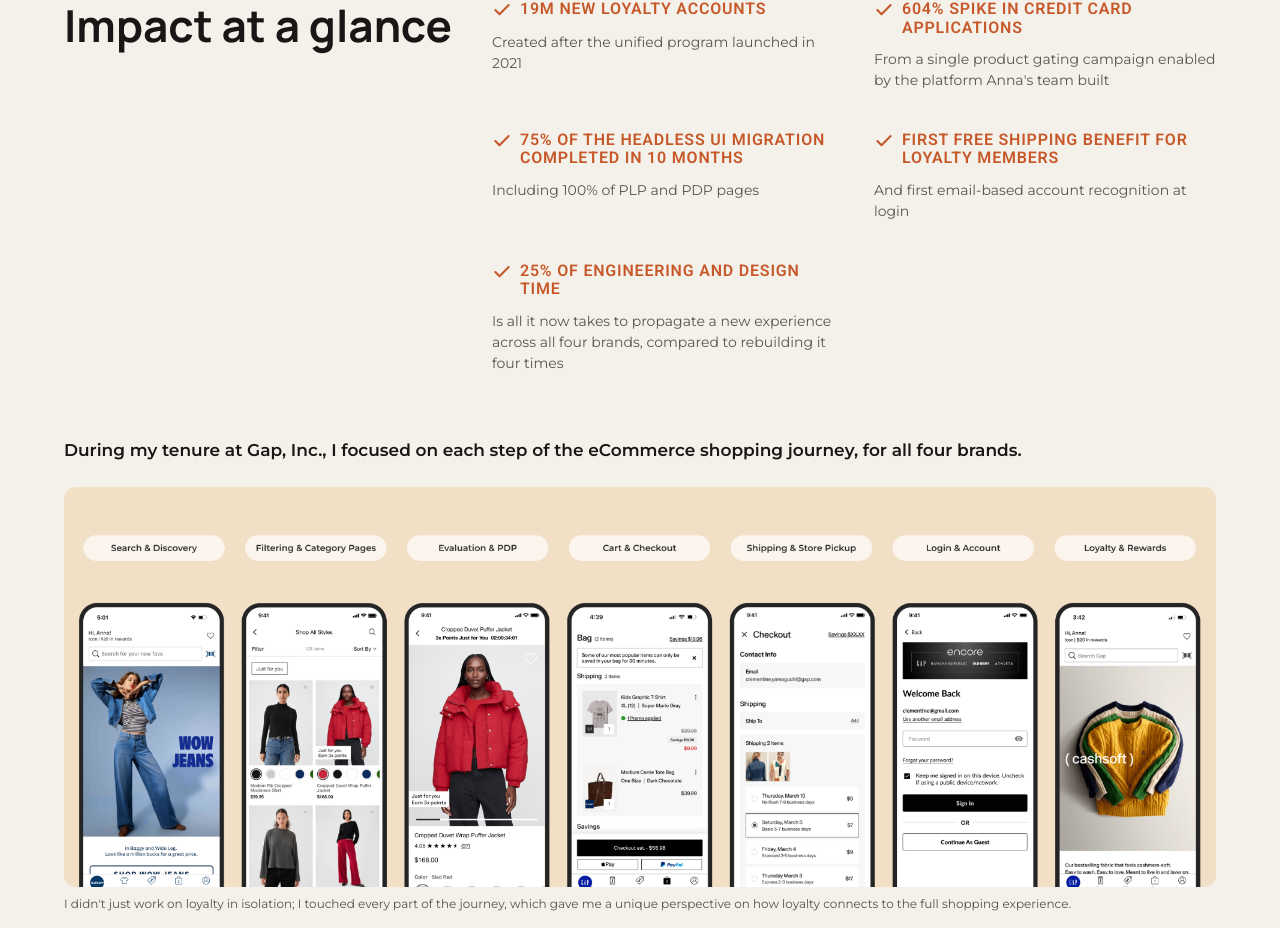
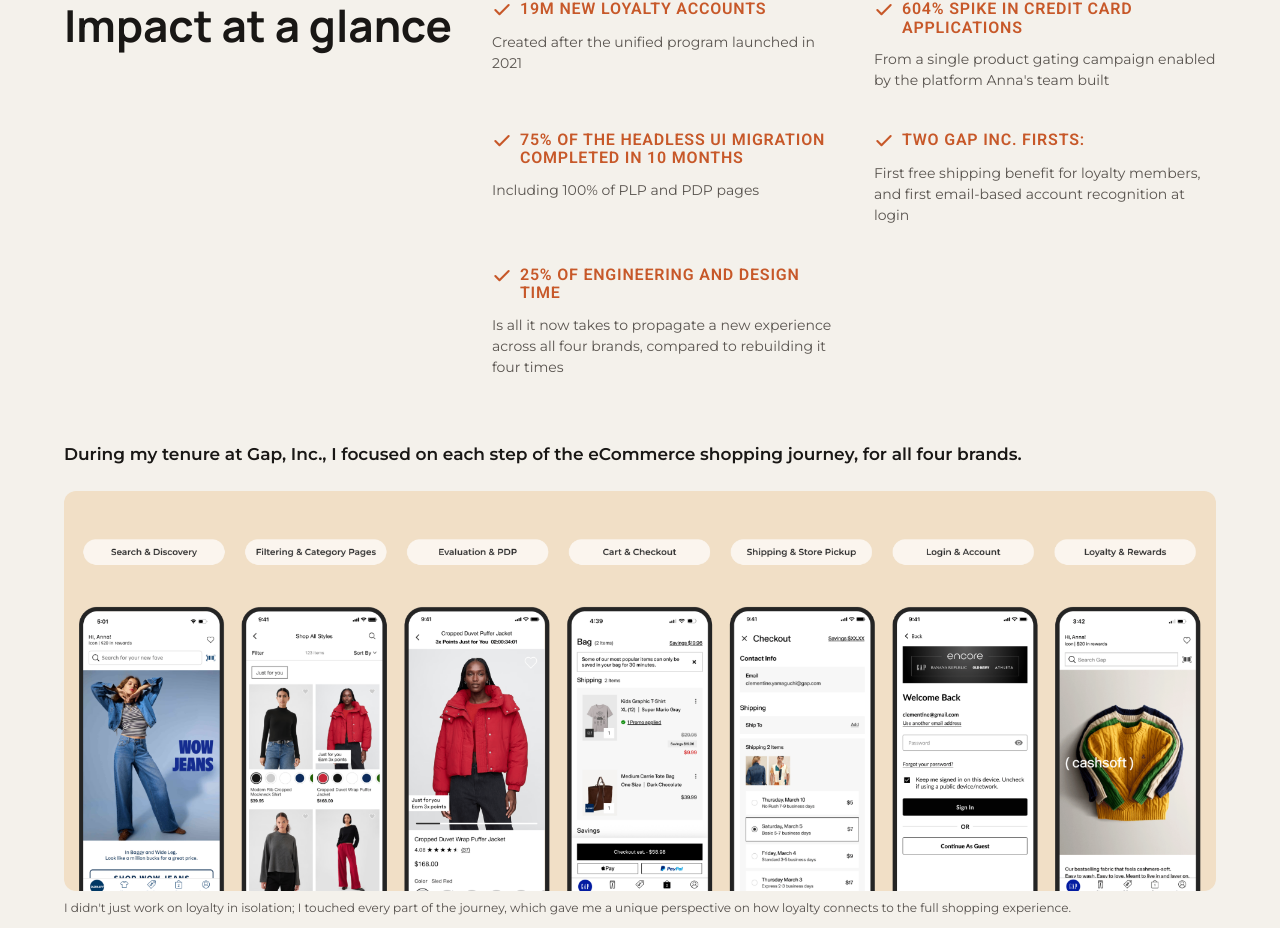
Before and after one commit to annareedsmalley/Online-Portfolio-Sept-2026, a React (Vite) app: page /work/four-brands-one-membership in a window 1280 px wide. Shown: the part 950-1878 px from the top of the page. Built offline with nearby package versions, Linux system fonts and the light colour scheme; the HTML template or start-up script is replaced by a standard one.

Commit message:
Reverted to commit de5dff9dabf543b9a1e61e05e9c3d91e42934885

```diff
--- a/src/pages/CaseStudySalesforce.tsx
+++ b/src/pages/CaseStudySalesforce.tsx
@@ -28,8 +28,8 @@ const impacts = [
     body: "Including 100% of PLP and PDP pages",
   },
   {
-    label: "First free shipping benefit for loyalty members",
-    body: "And first email-based account recognition at login",
+    label: "TWO GAP INC. FIRSTS:",
+    body: "First free shipping benefit for loyalty members, and first email-based account recognition at login",
   },
   {
     label: "25% OF ENGINEERING AND DESIGN TIME",
```
